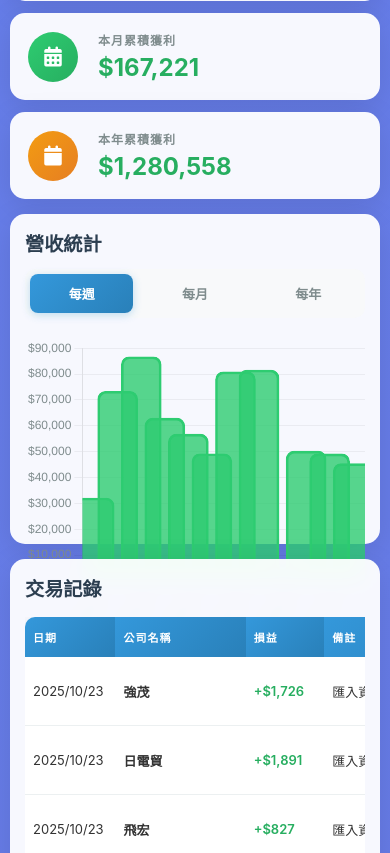
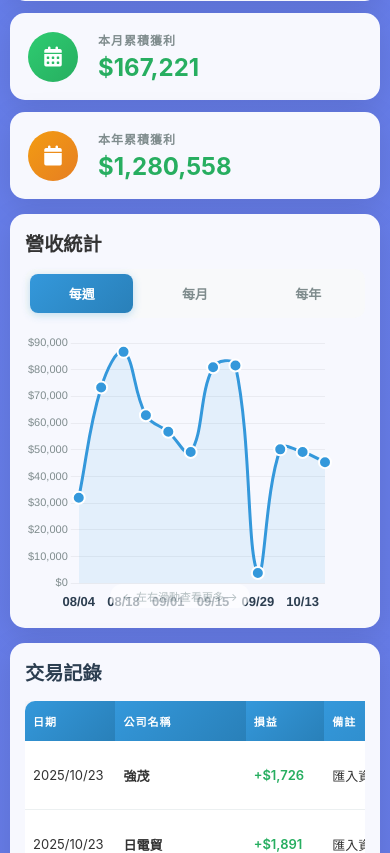
Before and after one commit to Roy12123/stock-trading-tracker, a Flask app: page / in a window 390 px wide. Shown: the part 354-1207 px from the top of the page. Run offline with Flask 3, Linux system fonts and the light colour scheme; data comes from the database, SQL or seed files in the repository.

Commit message:
優化營收圖表為線圖並支援手機滑動
- 將柱狀圖改為平滑線圖
- 手機版只顯示最近8個月數據
- 新增圖表容器橫向滾動支援
- 優化觸控滑動體驗
- 新增滾動提示文字
- 改善圖表點擊互動效果
- 優化 tooltip 顯示

```diff
--- a/app.py
+++ b/app.py
@@ -194,19 +194,30 @@ def get_statistics():
             })
 
     elif period == 'monthly':
-        # 計算過去12個月
+        # 計算過去12個月（手機版會只顯示8個月）
         for i in range(11, -1, -1):
-            month_date = today.replace(day=1) - timedelta(days=i*30)
-            month_date = month_date.replace(day=1)
+            # 計算目標月份
+            target_month = today.month - i
+            target_year = today.year
 
-            if month_date.month == 12:
-                next_month = month_date.replace(year=month_date.year + 1, month=1, day=1)
-            else:
-                next_month = month_date.replace(month=month_date.month + 1, day=1)
+            while target_month <= 0:
+                target_month += 12
+                target_year -= 1
+
+            month_date = date(target_year, target_month, 1)
+
+            # 計算下個月
+            next_month = target_month + 1
+            next_year = target_year
+            if next_month > 12:
+                next_month = 1
+                next_year += 1
+
+            next_month_date = date(next_year, next_month, 1)
 
             month_profit = db.session.query(db.func.sum(StockTransaction.profit_loss)).filter(
                 StockTransaction.date >= month_date,
-                StockTransaction.date < next_month
+                StockTransaction.date < next_month_date
             ).scalar() or 0
 
             revenues.append({
--- a/static/css/style.css
+++ b/static/css/style.css
@@ -200,22 +200,25 @@ body {
     box-shadow: 0 8px 32px rgba(0, 0, 0, 0.1);
 }
 
-.chart-container h3 {
-    color: #2c3e50;
+.chart-header {
+    display: flex;
+    justify-content: space-between;
+    align-items: center;
     margin-bottom: 20px;
-    font-size: 1.5rem;
+}
+
+.chart-wrapper {
+    position: relative;
+    width: 100%;
+    overflow-x: auto;
+    overflow-y: hidden;
+    -webkit-overflow-scrolling: touch;
 }
 
 .chart-container {
     position: relative;
     height: 400px;
-}
-
-.chart-header {
-    display: flex;
-    justify-content: space-between;
-    align-items: center;
-    margin-bottom: 20px;
+    min-width: 100%;
 }
 
 .chart-header h3 {
@@ -549,6 +552,7 @@ form {
         flex-direction: column;
         align-items: flex-start;
         gap: 12px;
+        margin-bottom: 15px;
     }
 
     .chart-header h3 {
@@ -566,8 +570,31 @@ form {
         font-size: 13px;
     }
 
+    .chart-wrapper {
+        margin: 0 -15px;
+        padding: 0 15px;
+        /* 顯示滾動提示 */
+        position: relative;
+    }
+
+    .chart-wrapper::after {
+        content: '← 左右滑動查看更多 →';
+        position: absolute;
+        bottom: 5px;
+        left: 50%;
+        transform: translateX(-50%);
+        font-size: 11px;
+        color: #95a5a6;
+        pointer-events: none;
+        background: rgba(255, 255, 255, 0.9);
+        padding: 4px 12px;
+        border-radius: 12px;
+        opacity: 0.7;
+    }
+
     .chart-container {
-        height: 300px;
+        height: 280px;
+        min-width: 100%;
     }
 
     /* 交易記錄表格 - 手機版 */
--- a/static/js/app.js
+++ b/static/js/app.js
@@ -227,8 +227,16 @@ function updateRevenueChart(revenueData, period) {
         return;
     }
 
+    // 手機版只顯示最近8個月，桌面版顯示全部
+    const isMobile = window.innerWidth <= 768;
+    let displayData = revenueData;
+
+    if (isMobile && period === 'monthly' && revenueData.length > 8) {
+        displayData = revenueData.slice(-8);  // 只顯示最近8個月
+    }
+
     // 格式化標籤
-    const labels = revenueData.map(item => {
+    const labels = displayData.map(item => {
         if (period === 'weekly') {
             return item.period;  // 已經是 MM/DD 格式
         } else if (period === 'monthly') {
@@ -240,44 +248,60 @@ function updateRevenueChart(revenueData, period) {
         return item.period;
     });
 
-    // 為正值和負值設置不同的顏色
-    const backgroundColors = revenueData.map(item =>
-        item.revenue >= 0 ? 'rgba(46, 204, 113, 0.8)' : 'rgba(231, 76, 60, 0.8)'
-    );
-
-    const borderColors = revenueData.map(item =>
-        item.revenue >= 0 ? 'rgba(46, 204, 113, 1)' : 'rgba(231, 76, 60, 1)'
-    );
-
     stockChart = new Chart(ctx, {
-        type: 'bar',
+        type: 'line',
         data: {
             labels: labels,
             datasets: [{
                 label: '營收',
-                data: revenueData.map(item => item.revenue),
-                backgroundColor: backgroundColors,
-                borderColor: borderColors,
-                borderWidth: 2,
-                borderRadius: 8,
-                barThickness: period === 'yearly' ? 60 : 40
+                data: displayData.map(item => item.revenue),
+                borderColor: 'rgba(52, 152, 219, 1)',
+                backgroundColor: 'rgba(52, 152, 219, 0.1)',
+                borderWidth: 3,
+                fill: true,
+                tension: 0.4,  // 平滑曲線
+                pointRadius: 6,
+                pointHoverRadius: 8,
+                pointBackgroundColor: 'rgba(52, 152, 219, 1)',
+                pointBorderColor: '#fff',
+                pointBorderWidth: 2,
+                pointHoverBackgroundColor: '#fff',
+                pointHoverBorderColor: 'rgba(52, 152, 219, 1)',
+                pointHoverBorderWidth: 3
             }]
         },
         options: {
             responsive: true,
             maintainAspectRatio: false,
+            interaction: {
+                mode: 'index',
+                intersect: false,
+            },
             plugins: {
                 legend: {
                     display: false
                 },
                 tooltip: {
+                    backgroundColor: 'rgba(0, 0, 0, 0.8)',
+                    padding: 12,
+                    titleFont: {
+                        size: 14,
+                        weight: 'bold'
+                    },
+                    bodyFont: {
+                        size: 13
+                    },
                     callbacks: {
                         title: function(context) {
                             const index = context[0].dataIndex;
-                            return revenueData[index].period;
+                            const originalIndex = isMobile && period === 'monthly' ?
+                                revenueData.length - 8 + index : index;
+                            return revenueData[originalIndex].period;
                         },
                         label: function(context) {
-                            return `營收: ${formatCurrency(context.parsed.y)}`;
+                            const value = context.parsed.y;
+                            const color = value >= 0 ? '📈' : '📉';
+                            return `${color} 營收: ${formatCurrency(value)}`;
                         }
                     }
                 }
@@ -290,24 +314,28 @@ function updateRevenueChart(revenueData, period) {
                             return formatCurrency(value);
                         },
                         font: {
-                            size: 12
+                            size: 11
                         },
                         color: '#7f8c8d'
                     },
                     grid: {
-                        color: 'rgba(0, 0, 0, 0.05)'
+                        color: 'rgba(0, 0, 0, 0.05)',
+                        drawBorder: false
                     }
                 },
                 x: {
                     ticks: {
                         font: {
-                            size: 16,
+                            size: isMobile ? 13 : 16,
                             weight: 'bold'
                         },
-                        color: '#2c3e50'
+                        color: '#2c3e50',
+                        maxRotation: 0,
+                        minRotation: 0
                     },
                     grid: {
-                        display: false
+                        display: false,
+                        drawBorder: false
                     }
                 }
             }
--- a/templates/index.html
+++ b/templates/index.html
@@ -67,7 +67,6 @@
 
         <!-- 圖表區域 -->
         <div class="chart-section">
-            <div class="chart-container">
             <div class="chart-header">
                 <h3>營收統計</h3>
                 <div class="chart-controls">
@@ -76,7 +75,10 @@
                     <button class="chart-btn" data-period="yearly" onclick="changeChartPeriod('yearly')">每年</button>
                 </div>
             </div>
+            <div class="chart-wrapper">
+                <div class="chart-container">
                     <canvas id="stockChart"></canvas>
+                </div>
             </div>
         </div>
 
```
Lines whose indentation alone changed are shown as unchanged.
